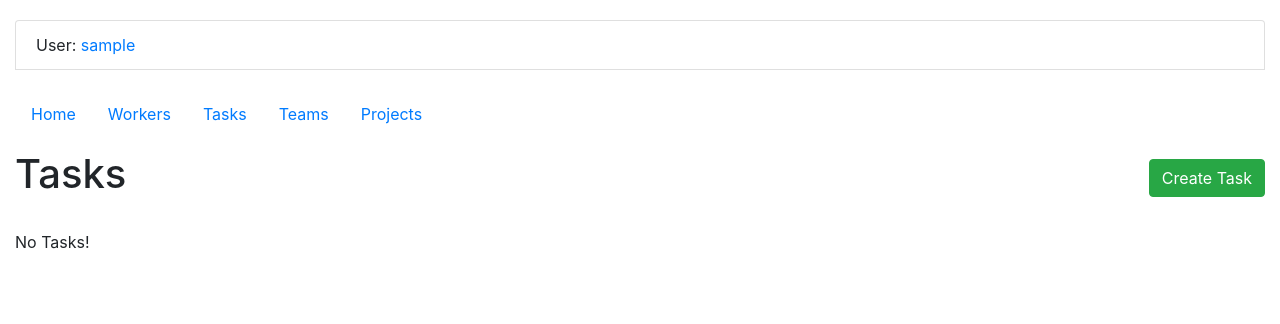
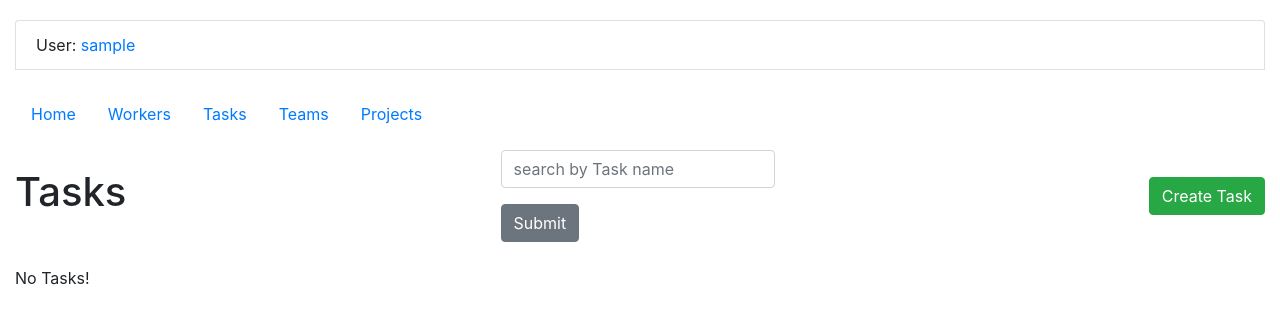
Before and after one commit to DLisovyi94/Task-manager-for-IT-companies, a Django app: page /tasks/ in a window 1280 px wide. Shown: the top 324 px of the page. Run offline with Django 5.2, Linux system fonts and the light colour scheme; the visitor is signed in with stand-in values (Sample User, id 1); data that the repository does not hold is empty; parts of the project's set-up code (start-up, migrations or seed data) failed here and were passed over; some libraries are stand-ins or nearby versions.

Commit message:
feat: Add search form to task_list"

```diff
--- a/task/forms.py
+++ b/task/forms.py
@@ -92,7 +92,27 @@ class WorkerSearchForm(forms.Form):
         widget=forms.TextInput(
             attrs={"placeholder": "search by Position"})
     )
-#
+
+
+class TaskSearchForm(forms.Form):
+    name = forms.CharField(
+        max_length=255,
+        required=False,
+        label="",
+        widget=forms.TextInput(
+            attrs={"placeholder": "search by Task name"})
+    )
+
+
+class TeamSearchForm(forms.Form):
+    name = forms.CharField(
+        max_length=255,
+        required=False,
+        label="",
+        widget=forms.TextInput(
+            attrs={"placeholder": "search by Team name"})
+    )
+
 #
 # class CarSearchForm(forms.Form):
 #     model = forms.CharField(
--- a/task/views.py
+++ b/task/views.py
@@ -13,7 +13,7 @@ from task.forms import (
     TeamCreationForm,
     TeamUpdateForm,
     ProjectCreationForm,
-    ProjectUpdateForm, WorkerSearchForm
+    ProjectUpdateForm, WorkerSearchForm, TaskSearchForm
 )
 from task.models import (
     Position,
@@ -117,6 +117,23 @@ class TaskListView(LoginRequiredMixin, ListView):
     paginate_by = 1
 
 
+    def get_context_data(self, *, object_list=None, **kwargs):
+        context = super(TaskListView, self).get_context_data(**kwargs)
+        name = self.request.GET.get("name", "")
+        context["name"] = name
+        context["search_form"] = TaskSearchForm(
+            initial={"name": name}
+        )
+        return context
+
+    def get_queryset(self):
+        queryset = Task.objects.all()
+        form = TaskSearchForm(self.request.GET)
+        if form.is_valid():
+            return queryset.filter(name__icontains=form.cleaned_data["name"])
+        return queryset
+
+
 class TaskCreateView(LoginRequiredMixin, CreateView):
     model = Task
     form_class = TaskCreationForm
--- a/templates/task/task_list.html
+++ b/templates/task/task_list.html
@@ -1,8 +1,13 @@
 {% extends "base.html" %}
+{% load crispy_forms_filters %}
 
 {% block content %}
   <div class="d-flex justify-content-between align-items-center mb-4">
     <h1>Tasks</h1>
+    <form method="get" action="">
+      {{ search_form|crispy }}
+      <input class="btn btn-secondary" type="submit" value="Submit">
+    </form>
     <a href="{% url 'task:task-create' %}" class="btn btn-success">Create Task</a>
   </div>
 
```
